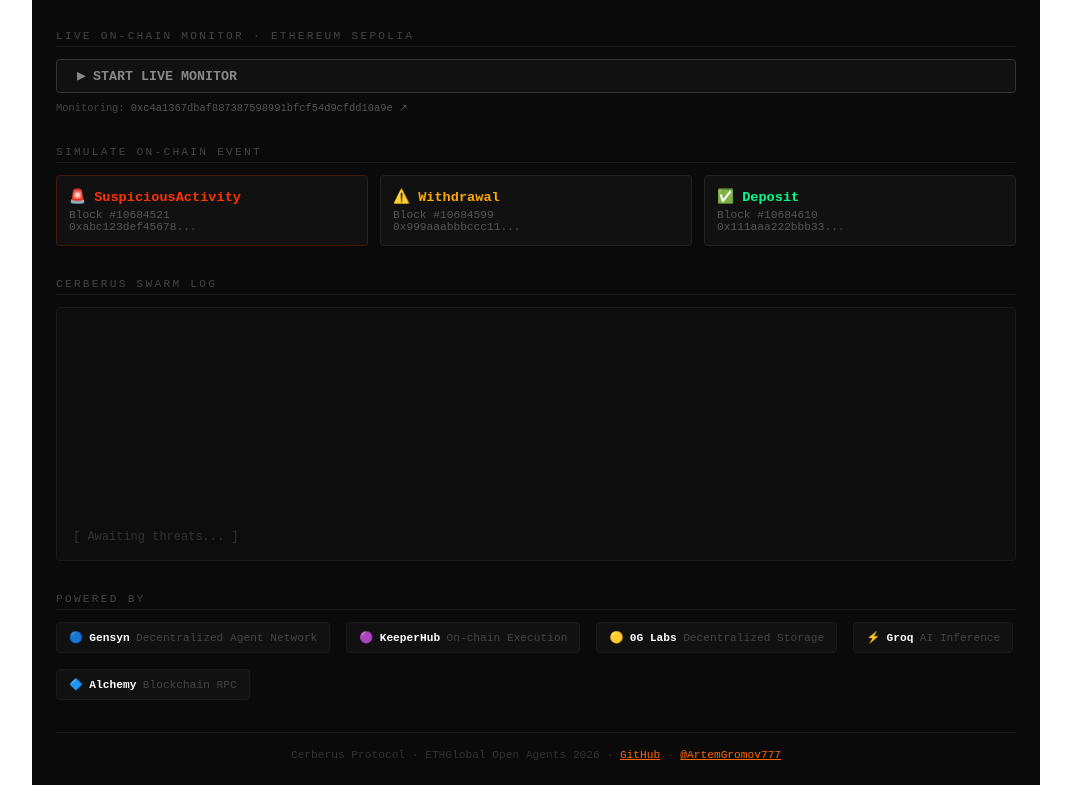
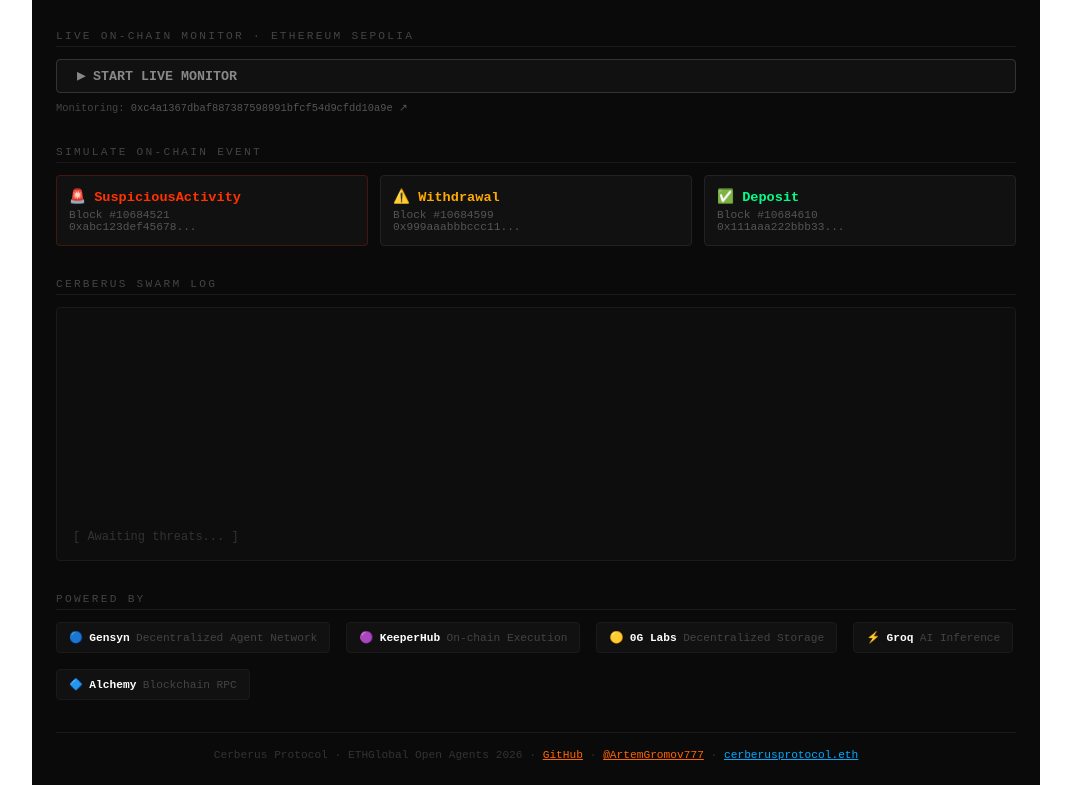
Before and after one commit to Artem1981777/cerberus-protocol, a React (Vite) app: page / in a window 1280 px wide. Shown: the part 635-1428 px from the top of the page, without its empty margins (104-1175 px from the left). Built offline with nearby package versions, Linux system fonts and the light colour scheme.

Commit message:
feat: ENS identity — cerberusprotocol.eth registered on Sepolia

```diff
--- a/src/App.tsx
+++ b/src/App.tsx
@@ -330,6 +330,8 @@ export default function App() {
         <a href="https://github.com/Artem1981777/cerberus-protocol" style={{color:'#ff6600'}}>GitHub</a>
         {' '}·{' '}
         <a href="https://twitter.com/ArtemGromov777" style={{color:'#ff6600'}}>@ArtemGromov777</a>
+        {' '}·{' '}
+        <a href="https://sepolia.app.ens.domains/cerberusprotocol.eth" target="_blank" rel="noopener noreferrer" style={{color:'#00aaff'}}>cerberusprotocol.eth</a>
       </div>
     </div>
   )
```
